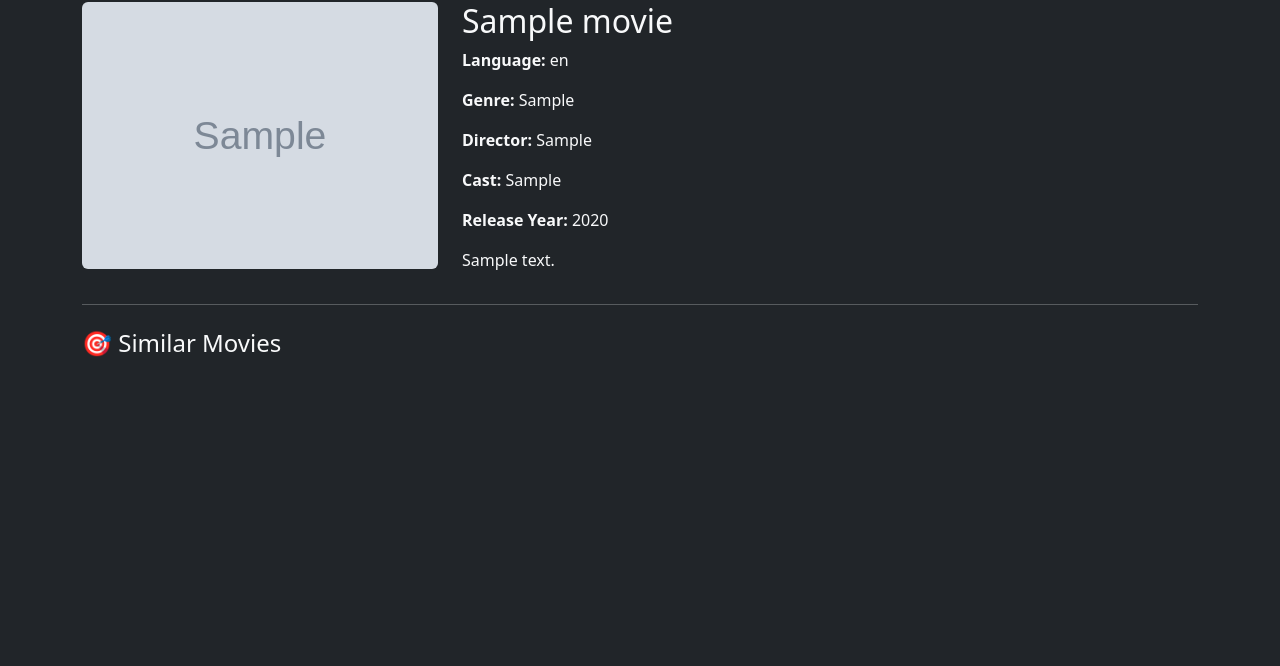
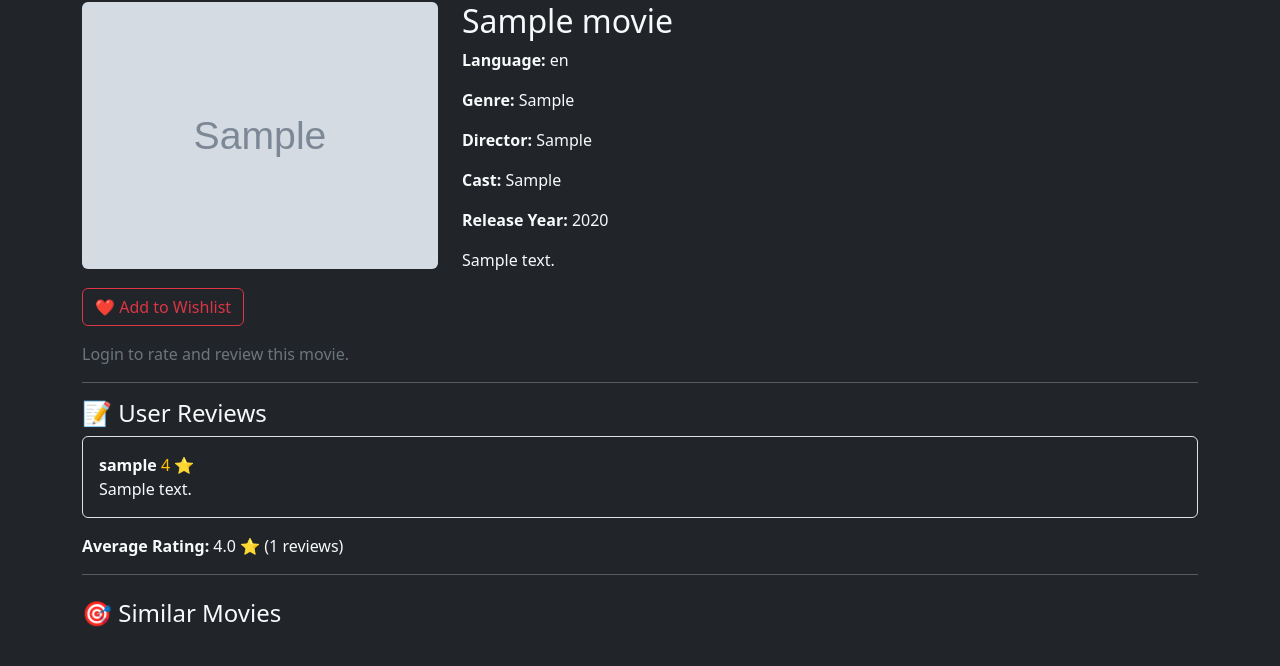
Before and after one commit to sivahkrishna/indian-movie-recommender, a Flask app: page /movie/1 in a window 1280 px wide. Shown: the part 78-744 px from the top of the page. Run offline with Flask 3, Linux system fonts and the light colour scheme; tables that the repository leaves empty hold one stand-in row (values such as "Sample post"); grey boxes marked "Sample" are stand-in pictures; parts of the project's set-up code (start-up, migrations or seed data) failed here and were passed over.

Commit message:
Finalized ratings, reviews, and database schema fix

```diff
--- a/app.py
+++ b/app.py
@@ -42,6 +42,25 @@ class Movie(db.Model):
     keywords = db.Column(db.Text, nullable=False)
     release_year = db.Column(db.Integer, nullable=False)
     poster = db.Column(db.String(300), nullable=False)
+
+# ---------------- WISHLIST MODEL ----------------
+class Wishlist(db.Model):
+    id = db.Column(db.Integer, primary_key=True)
+    user_id = db.Column(db.Integer, db.ForeignKey("user.id"))
+    movie_id = db.Column(db.Integer, db.ForeignKey("movie.id"))
+
+    user = db.relationship("User", backref="wishlist_items")
+    movie = db.relationship("Movie")
+
+class Rating(db.Model):
+    id = db.Column(db.Integer, primary_key=True)
+    user_id = db.Column(db.Integer, db.ForeignKey("user.id"))
+    movie_id = db.Column(db.Integer, db.ForeignKey("movie.id"))
+    rating = db.Column(db.Integer, nullable=False)
+    review = db.Column(db.Text)   # 👈 NEW
+
+    user = db.relationship("User")
+    movie = db.relationship("Movie")
 
 
 @login_manager.user_loader
@@ -94,6 +113,75 @@ def login():
 
     return render_template("login.html")
 
+# ---------- ADD TO WISHLIST ----------
+@app.route("/wishlist/add/<int:movie_id>")
+@login_required
+def add_to_wishlist(movie_id):
+    existing = Wishlist.query.filter_by(
+        user_id=current_user.id,
+        movie_id=movie_id
+    ).first()
+
+    if not existing:
+        item = Wishlist(user_id=current_user.id, movie_id=movie_id)
+        db.session.add(item)
+        db.session.commit()
+        flash("Added to wishlist ❤️", "success")
+    else:
+        flash("Already in wishlist", "info")
+
+    return redirect(request.referrer)
+
+
+# ---------- VIEW WISHLIST ----------
+@app.route("/wishlist")
+@login_required
+def wishlist():
+    items = Wishlist.query.filter_by(user_id=current_user.id).all()
+    return render_template("wishlist.html", items=items)
+
+
+# ---------- REMOVE FROM WISHLIST ----------
+@app.route("/wishlist/remove/<int:item_id>")
+@login_required
+def remove_from_wishlist(item_id):
+    item = Wishlist.query.get_or_404(item_id)
+
+    if item.user_id == current_user.id:
+        db.session.delete(item)
+        db.session.commit()
+        flash("Removed from wishlist", "warning")
+
+    return redirect(url_for("wishlist"))
+
+@app.route("/rate/<int:movie_id>", methods=["POST"])
+@login_required
+def rate_movie(movie_id):
+    value = int(request.form["rating"])
+    review_text = request.form.get("review")
+
+    existing = Rating.query.filter_by(
+        user_id=current_user.id,
+        movie_id=movie_id
+    ).first()
+
+    if existing:
+        existing.rating = value
+        existing.review = review_text
+    else:
+        r = Rating(
+            user_id=current_user.id,
+            movie_id=movie_id,
+            rating=value,
+            review=review_text
+        )
+        db.session.add(r)
+
+    db.session.commit()
+    flash("Rating & review saved ⭐", "success")
+    return redirect(url_for("movie_detail", movie_id=movie_id))
+
+
 @app.route("/add-movie", methods=["GET", "POST"])
 @login_required
 def add_movie():
@@ -119,16 +207,22 @@ def add_movie():
 @app.route("/movie/<int:movie_id>")
 def movie_detail(movie_id):
     movie = Movie.query.get_or_404(movie_id)
+
+    # All ratings for this movie
+    ratings = Rating.query.filter_by(movie_id=movie_id).all()
+
+    # Average rating
+    avg_rating = None
+    if ratings:
+        avg_rating = round(
+            sum(r.rating for r in ratings) / len(ratings), 1
+        )
+
+    # Recommendations (already working)
     all_movies = Movie.query.all()
+    recommended_ids = get_recommendations(movie_id, all_movies)
+    recommended_movies = []
 
-    print("TOTAL MOVIES IN DB:", len(all_movies))
-    print("CURRENT MOVIE ID:", movie_id)
-
-    recommended_ids = get_recommendations(movie_id, all_movies)
-
-    print("RECOMMENDED IDS:", recommended_ids)
-
-    recommended_movies = []
     if recommended_ids:
         movie_map = {
             m.id: m for m in Movie.query.filter(
@@ -139,14 +233,14 @@ def movie_detail(movie_id):
             if mid in movie_map:
                 recommended_movies.append(movie_map[mid])
 
-    print("RECOMMENDED MOVIES TITLES:",
-          [m.title for m in recommended_movies])
-
     return render_template(
         "movie_detail.html",
         movie=movie,
-        recommendations=recommended_movies
+        recommendations=recommended_movies,
+        ratings=ratings,
+        avg_rating=avg_rating
     )
+
 
 # ---------- DASHBOARD (PROTECTED) ----------
 @app.route("/dashboard")
@@ -164,14 +258,44 @@ def logout():
 
 @app.route("/movies")
 def movies():
-    all_movies = Movie.query.all()
-    return render_template("movies.html", movies=all_movies)
+    search = request.args.get("search")
+    language = request.args.get("language")
+    genre = request.args.get("genre")
+    year = request.args.get("year")
 
+    query = Movie.query
+
+    if search:
+        query = query.filter(Movie.title.ilike(f"%{search}%"))
+
+    if language:
+        query = query.filter(Movie.language == language)
+
+    if genre:
+        query = query.filter(Movie.genre.ilike(f"%{genre}%"))
+
+    if year:
+        query = query.filter(Movie.release_year == year)
+
+    movies = query.all()
+
+    # For dropdown values
+    languages = db.session.query(Movie.language).distinct().all()
+    genres = db.session.query(Movie.genre).distinct().all()
+    years = db.session.query(Movie.release_year).distinct().order_by(Movie.release_year.desc()).all()
+
+    return render_template(
+        "movies.html",
+        movies=movies,
+        languages=[l[0] for l in languages],
+        genres=[g[0] for g in genres],
+        years=[y[0] for y in years]
+    )
 
 if __name__ == "__main__":
     with app.app_context():
         db.create_all()
     app.run(debug=True)
 
-print("Recommended IDs:", recommended_ids)
-print("Movies fetched:", [m.title for m in recommended_movies])
+print(app.url_map)
+print(app.url_map)
--- a/recommender.py
+++ b/recommender.py
@@ -1,5 +1,5 @@
 import pandas as pd
-from sklearn.feature_extraction.text import CountVectorizer
+from sklearn.feature_extraction.text import TfidfVectorizer
 from sklearn.metrics.pairwise import cosine_similarity
 
 def get_recommendations(movie_id, movies):
@@ -19,9 +19,12 @@ def get_recommendations(movie_id, movies):
     df = pd.DataFrame(data)
 
     # Vectorize text
-    cv = CountVectorizer(stop_words="english")
-    vectors = cv.fit_transform(df["combined"])
-
+    tfidf = TfidfVectorizer(
+    stop_words="english",
+    ngram_range=(1, 2),
+    min_df=1
+    )
+    vectors = tfidf.fit_transform(df["combined"])
     # Cosine similarity
     similarity = cosine_similarity(vectors)
 
--- a/templates/base.html
+++ b/templates/base.html
@@ -6,7 +6,34 @@
 
     <!-- Bootstrap CDN -->
     <link href="https://cdn.jsdelivr.net/npm/bootstrap@5.3.2/dist/css/bootstrap.min.css" rel="stylesheet">
+    <style>
+        body.light {
+        background-color: #f8f9fa;
+        color: #000;
+    }
+        body.light .card {
+        background-color: #fff;
+        color: #000;
+    }
+    </style>
+
 </head>
+<script>
+function toggleTheme() {
+  document.body.classList.toggle("light");
+  localStorage.setItem(
+    "theme",
+    document.body.classList.contains("light") ? "light" : "dark"
+  );
+}
+
+window.onload = function() {
+  if (localStorage.getItem("theme") === "light") {
+    document.body.classList.add("light");
+  }
+};
+</script>
+
 <body class="bg-dark text-light">
 
 <nav class="navbar navbar-dark bg-black">
@@ -18,6 +45,12 @@
                 <a href="/logout" class="btn btn-sm btn-danger">Logout</a>
                 <a href="/movies" class="btn btn-sm btn-outline-light">Movies</a>
                 <a href="/add-movie" class="btn btn-sm btn-outline-warning">Add Movie</a>
+                <a href="/wishlist" class="btn btn-sm btn-outline-danger">
+                    ❤️ Wishlist
+                </a>
+                <button onclick="toggleTheme()" class="btn btn-sm btn-outline-light">
+                    🌙 / ☀️
+                </button>
             {% else %}
                 <a href="/login" class="btn btn-sm btn-outline-light">Login</a>
                 <a href="/register" class="btn btn-sm btn-danger">Register</a>
--- a/templates/movie_detail.html
+++ b/templates/movie_detail.html
@@ -16,6 +16,65 @@
         <p>{{ movie.description }}</p>
     </div>
 </div>
+
+<a href="/wishlist/add/{{ movie.id }}"
+   class="btn btn-outline-danger mb-3">
+    ❤️ Add to Wishlist
+</a>
+
+{% if current_user.is_authenticated %}
+<form method="POST" action="/rate/{{ movie.id }}" class="mb-4">
+
+  <label><b>Your Rating:</b></label>
+  <select name="rating" class="form-control w-25 mb-2">
+    <option value="1">1 ⭐</option>
+    <option value="2">2 ⭐</option>
+    <option value="3">3 ⭐</option>
+    <option value="4">4 ⭐</option>
+    <option value="5">5 ⭐</option>
+  </select>
+
+  <label><b>Your Review:</b></label>
+  <textarea name="review"
+            class="form-control mb-2"
+            placeholder="Write your review..."
+            rows="3"></textarea>
+
+  <button type="submit" class="btn btn-success btn-sm">
+    Submit Review
+  </button>
+</form>
+
+
+{% else %}
+<p class="text-secondary">Login to rate and review this movie.</p>
+{% endif %}
+
+<hr>
+<h4>📝 User Reviews</h4>
+
+{% if ratings|length == 0 %}
+  <p class="text-secondary">No reviews yet.</p>
+{% endif %}
+
+{% for r in ratings %}
+  <div class="border rounded p-3 mb-3">
+    <b>{{ r.user.username }}</b>
+    <span class="text-warning">
+      {{ r.rating }} ⭐
+    </span>
+    <p class="mb-0">
+      {{ r.review or "No written review" }}
+    </p>
+  </div>
+{% endfor %}
+
+
+{% if avg_rating %}
+<p><b>Average Rating:</b> {{ avg_rating }} ⭐ ({{ ratings|length }} reviews)</p>
+{% else %}
+<p class="text-secondary">No ratings yet</p>
+{% endif %}
 
 <hr>
 
```
Also changed, not shown: templates/movies.html (+56 -0 lines), templates/wishlist.html (added, +34 -0 lines).
